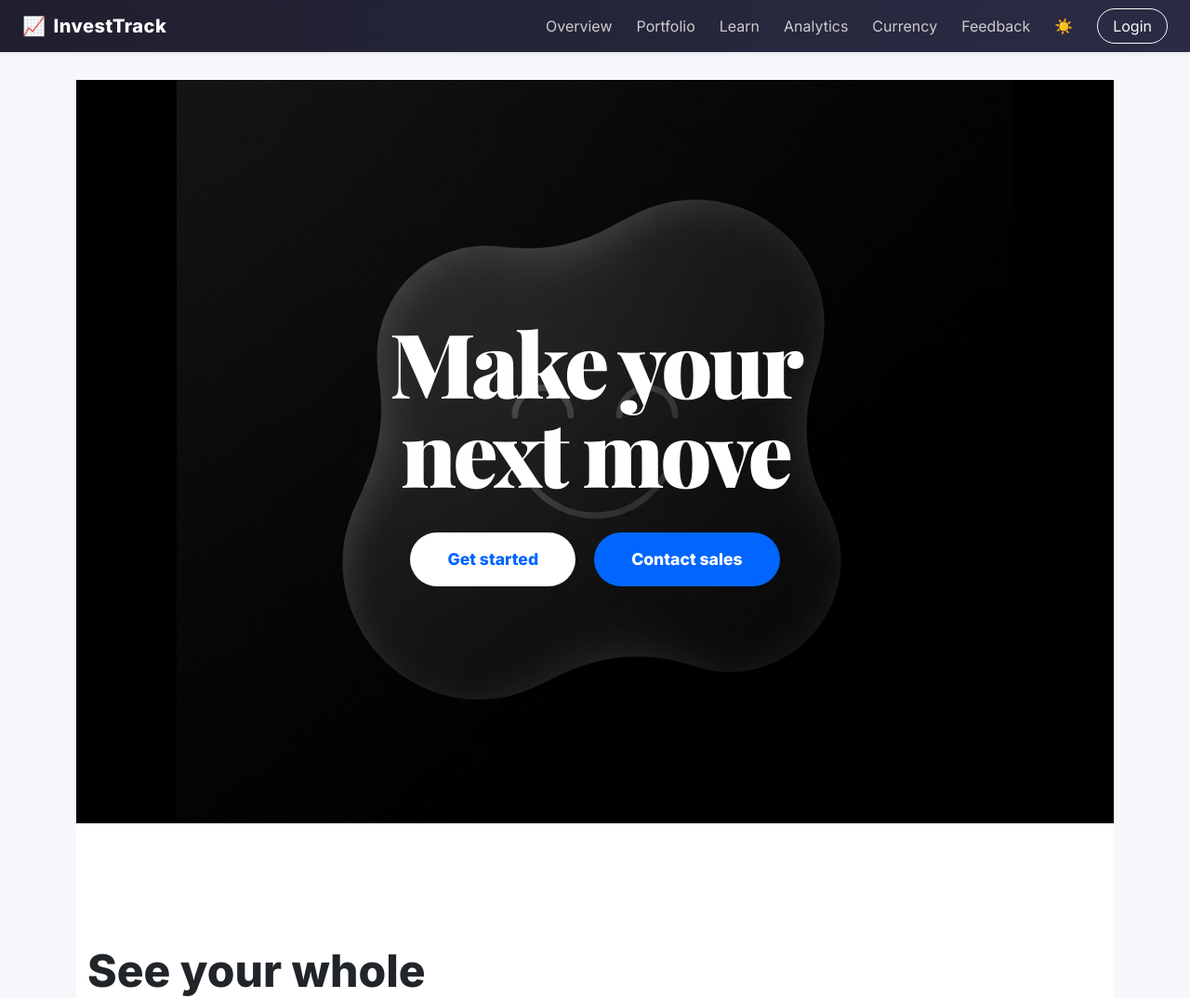
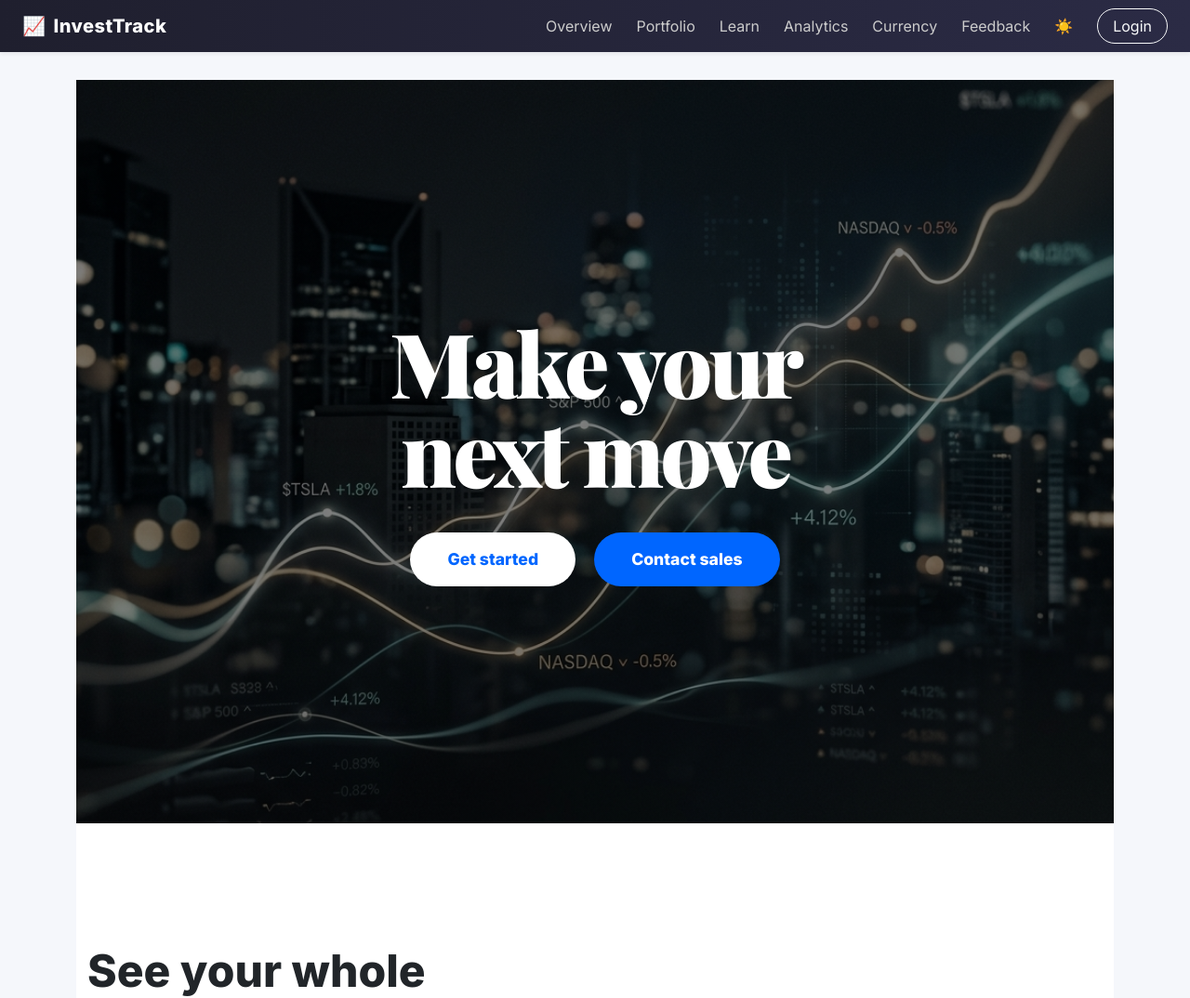
Before and after one commit to naylahabdalla/InvestTrack, a Flask app: page / in a window 1280 px wide. Shown: the top 1074 px of the page at 93% size. Run offline with Flask 3, Linux system fonts and the light colour scheme.

Commit message:
feat: update hero background to professional investment-themed image

```diff
--- a/templates/index.html
+++ b/templates/index.html
@@ -7,6 +7,10 @@
         min-height: 100vh;
         padding: 0;
         background-color: #000;
+        background-image: linear-gradient(rgba(0,0,0,0.5), rgba(0,0,0,0.5)), url("/static/images/investment_hero_bg.png");
+        background-size: cover;
+        background-position: center;
+        background-repeat: no-repeat;
         display: flex;
         align-items: center;
         justify-content: center;
@@ -14,17 +18,6 @@
         position: relative;
         color: white;
         overflow: hidden;
-    }
-
-    .hero-bg-graphic {
-        position: absolute;
-        top: 50%;
-        left: 50%;
-        transform: translate(-50%, -50%);
-        width: 100%;
-        max-width: 900px;
-        z-index: 1;
-        opacity: 0.8;
     }
 
     .hero-content {
@@ -427,8 +420,6 @@
 
 <!-- HERO SECTION -->
 <div class="hero">
-    <img src="{{ url_for('static', filename='images/hero_blob.png') }}" class="hero-bg-graphic" alt="Background Graphic">
-
     <div class="hero-content" data-aos="zoom-in">
         <h1>Make your <br>next move</h1>
 
```
Also changed, not shown: static/images/investment_hero_bg.png (added).
